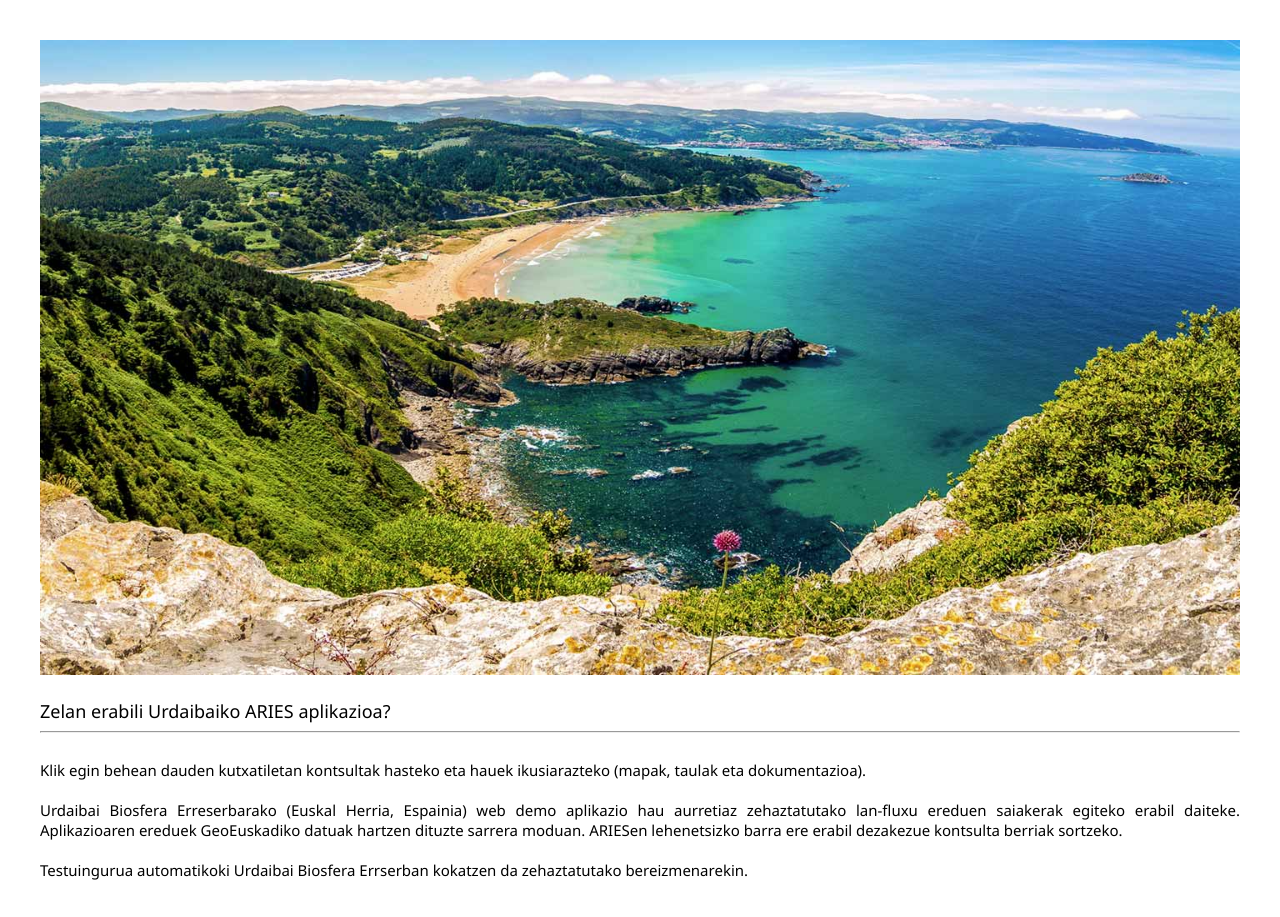
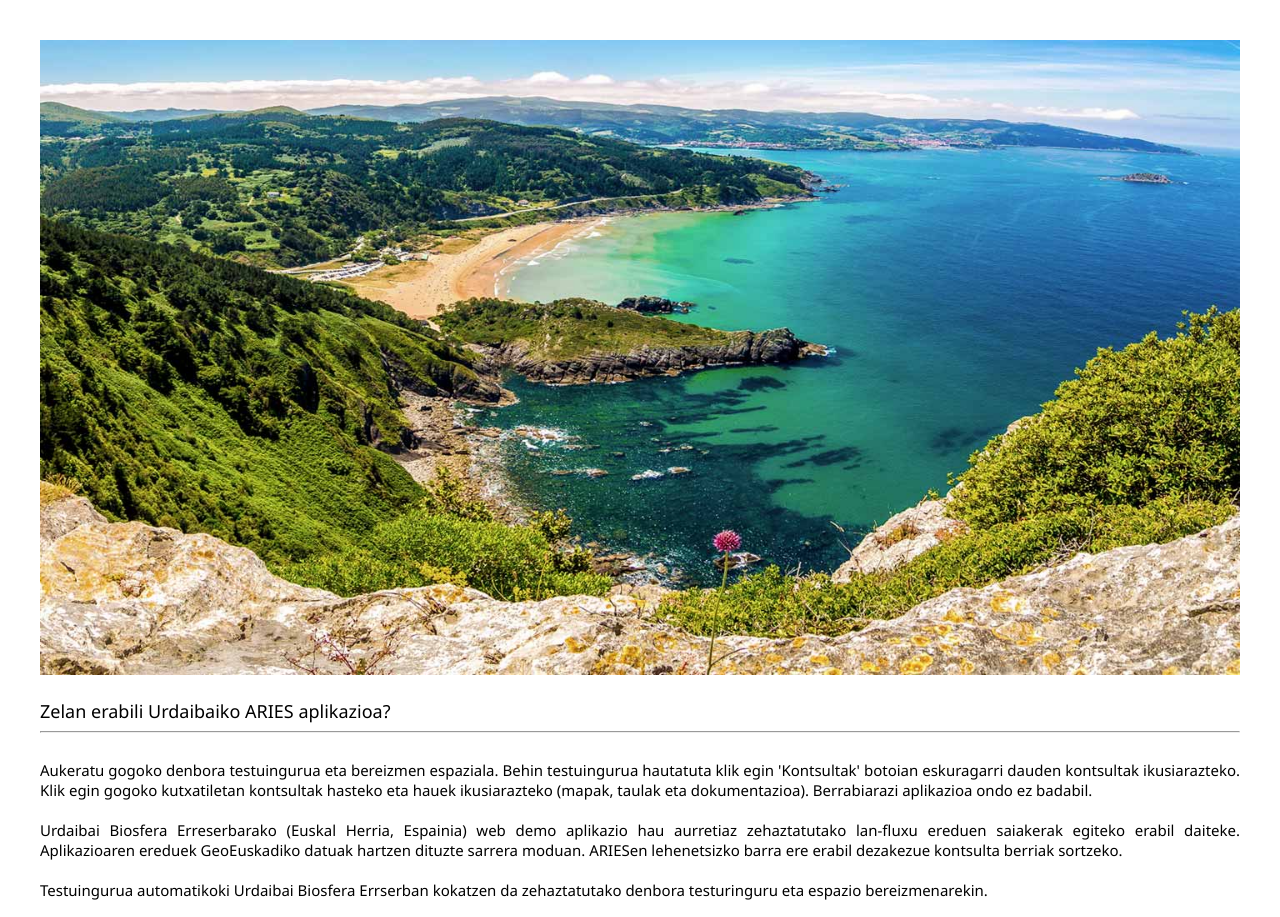
Before and after one commit to benategidazu/ARIES_urdaibai_eus, a plain HTML site: page index.html in a window 1280 px wide. Shown: the top 917 px of the page. Drawn offline with Linux system fonts and the light colour scheme.

Commit message:
Update index.html

```diff
--- a/index.html
+++ b/index.html
@@ -15,11 +15,12 @@
         <hr><br>
 
         <div class="text">
-            Klik egin behean dauden kutxatiletan kontsultak hasteko eta hauek ikusiarazteko (mapak, taulak eta dokumentazioa).
+            Aukeratu gogoko denbora testuingurua eta bereizmen espaziala. Behin testuingurua hautatuta klik egin 'Kontsultak' botoian eskuragarri dauden kontsultak ikusiarazteko.
+            Klik egin gogoko kutxatiletan kontsultak hasteko eta hauek ikusiarazteko (mapak, taulak eta dokumentazioa). Berrabiarazi aplikazioa ondo ez badabil.
             <br><br>
             Urdaibai Biosfera Erreserbarako (Euskal Herria, Espainia) web demo aplikazio hau aurretiaz zehaztatutako lan-fluxu ereduen saiakerak egiteko erabil daiteke. Aplikazioaren ereduek GeoEuskadiko datuak hartzen dituzte sarrera moduan. ARIESen lehenetsizko barra ere erabil dezakezue kontsulta berriak sortzeko.
             <br><br>
-            Testuingurua automatikoki Urdaibai Biosfera Errserban kokatzen da zehaztatutako bereizmenarekin.
+            Testuingurua automatikoki Urdaibai Biosfera Errserban kokatzen da zehaztatutako denbora testuringuru eta espazio bereizmenarekin.
 
         </div>
         <br>
```
